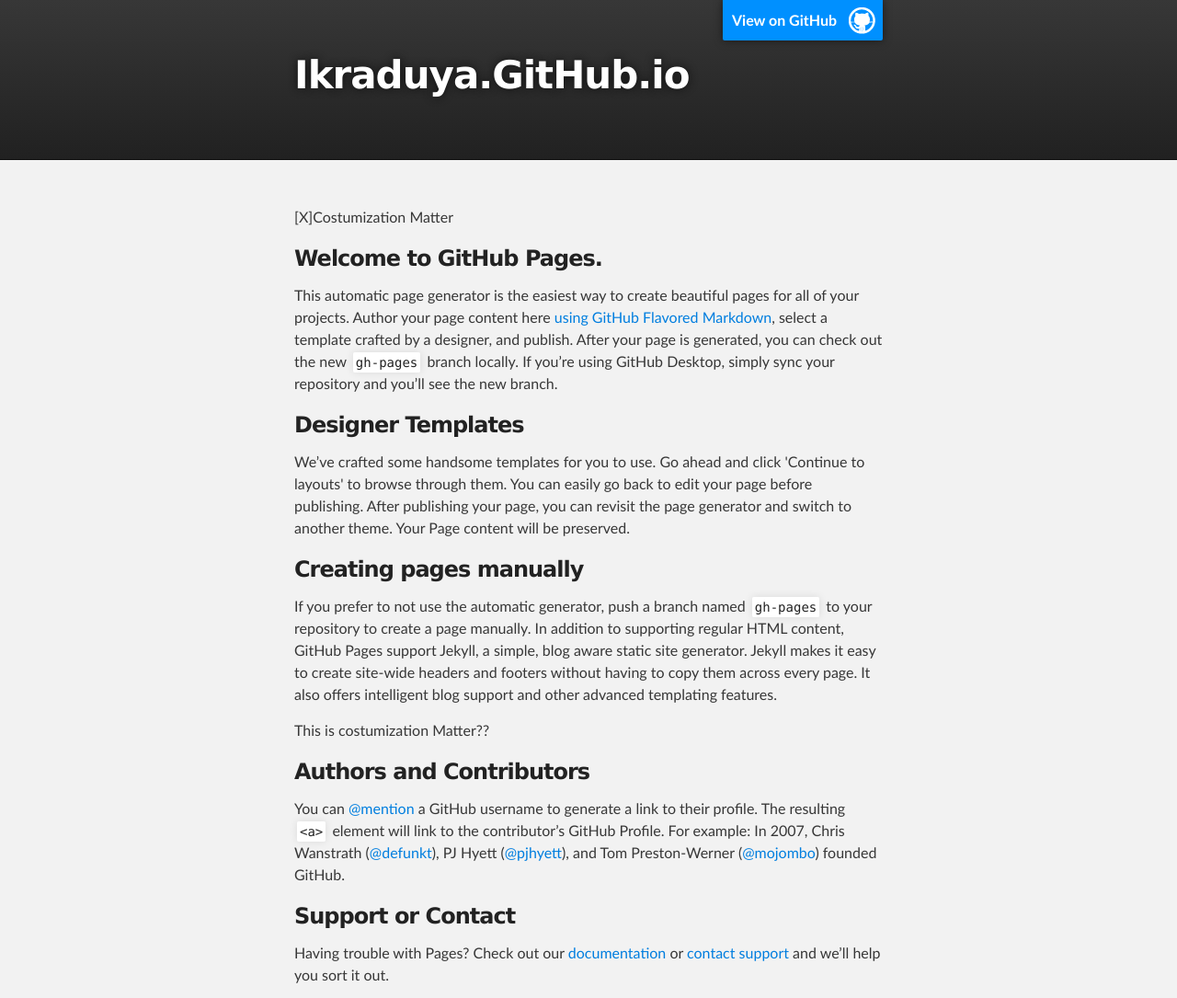
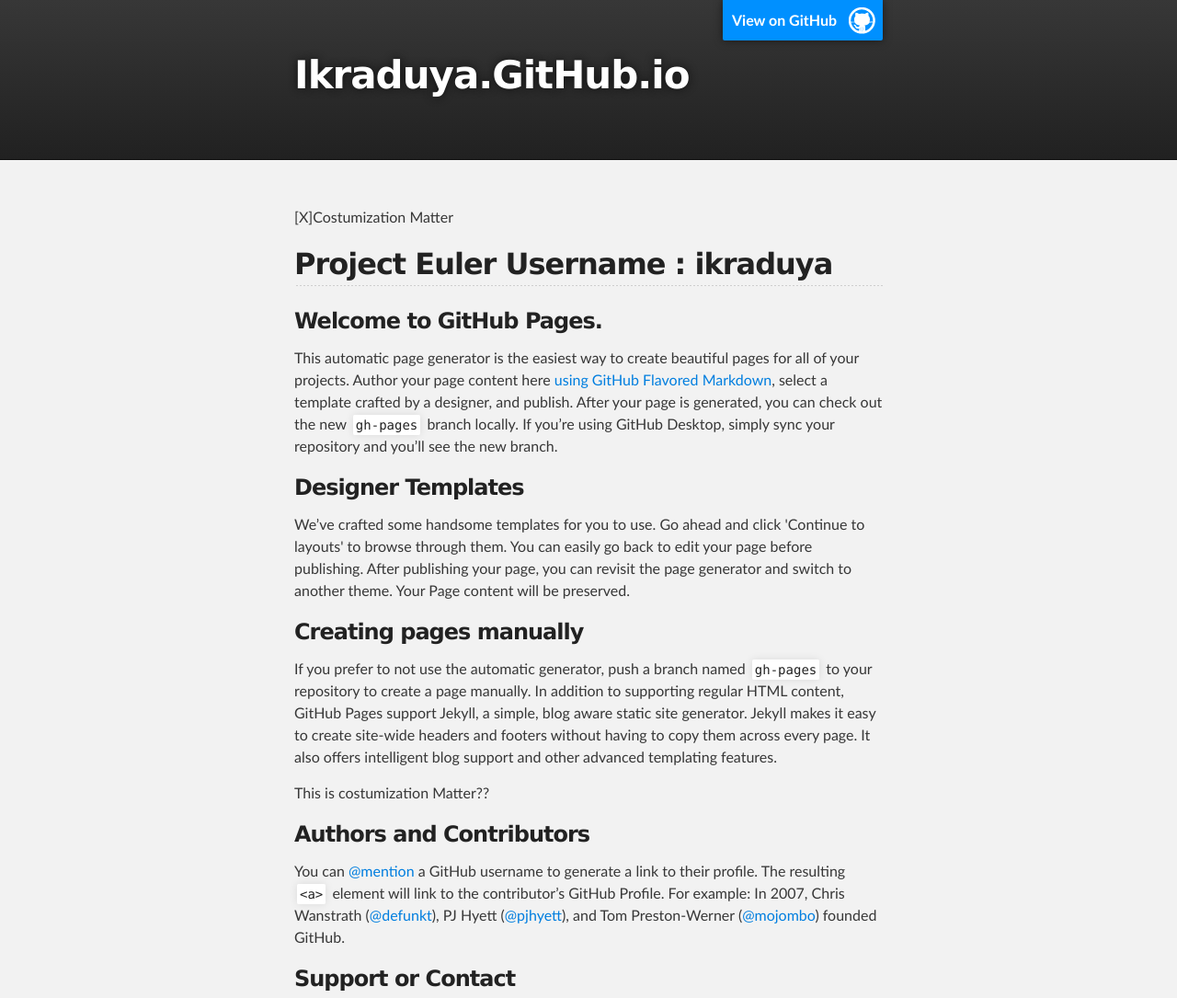
Before and after one commit to ikraduya/ikraduya.github.io, a plain HTML site: page index.html in a window 1280 px wide. Shown: the top 1085 px of the page at 92% size. Drawn offline with Linux system fonts and the light colour scheme.

Commit message:
Update index.html

```diff
--- a/index.html
+++ b/index.html
@@ -29,6 +29,8 @@
       <section id="main_content" class="inner">
         <p>[X]Costumization Matter</p>
 
+<h2>Project Euler Username : ikraduya</h2>
+</hr>
 <h3>
 <a id="welcome-to-github-pages" class="anchor" href="#welcome-to-github-pages" aria-hidden="true"><span aria-hidden="true" class="octicon octicon-link"></span></a>Welcome to GitHub Pages.</h3>
 
```
